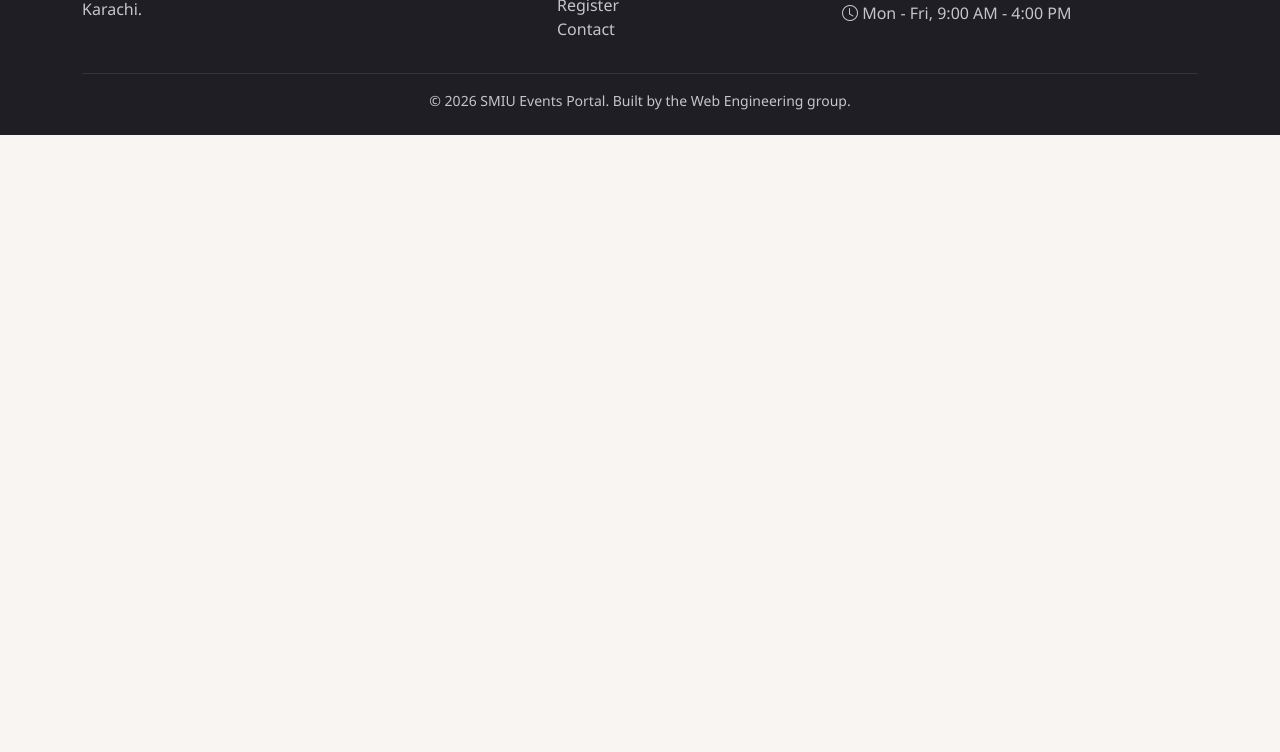
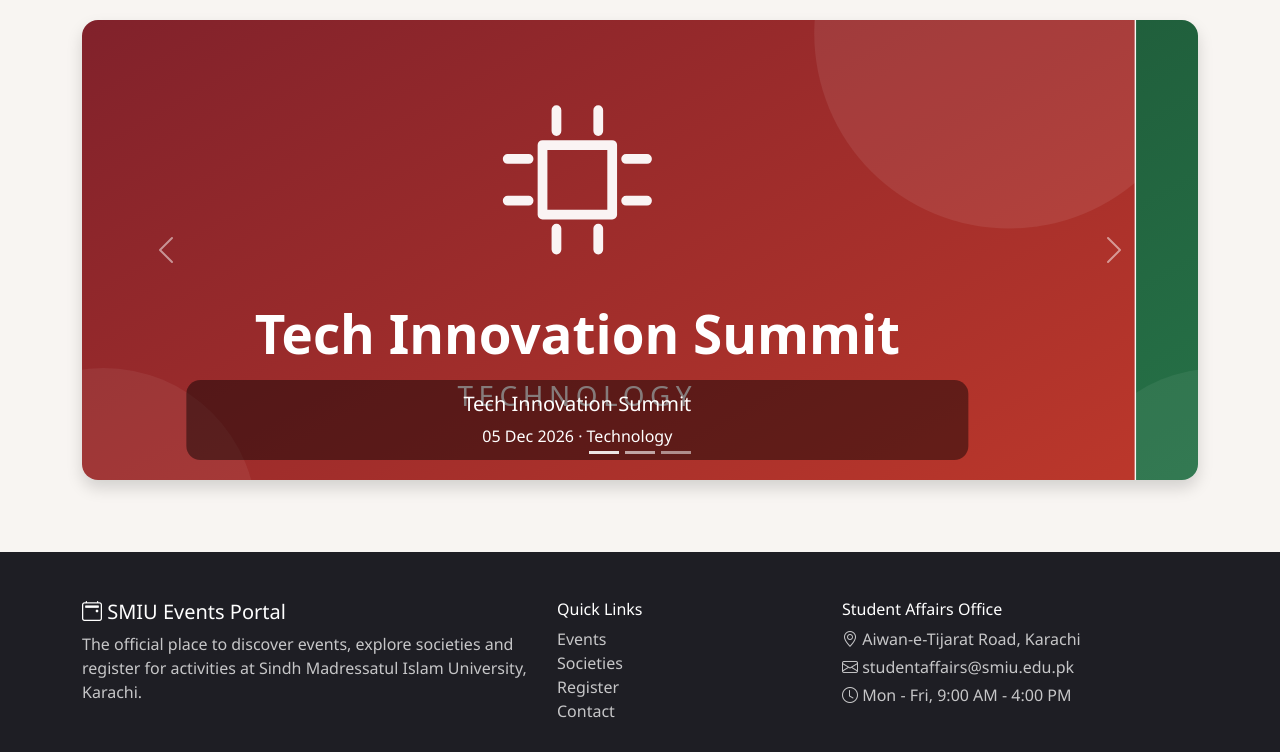
Before and after one commit to hunain0408-cloud/smiu-events-portal-alpha, a plain HTML site: page index.html in a window 1280 px wide. Shown: the part 543-1295 px from the top of the page. Before the commit the page ends 800 px from the top, so only its background shows below. Drawn offline with nearby package versions, Linux system fonts and the light colour scheme.

Commit message:
Add featured events carousel with three event banners

```diff
--- a/css/style.css
+++ b/css/style.css
@@ -119,6 +119,18 @@ body {
   transform: translateY(-2px);
 }
 
+/* ---------- 9. Carousel ---------- */
+.featured-carousel .carousel-item img {
+  max-height: 460px;
+  object-fit: cover;
+}
+
+.featured-carousel .carousel-caption {
+  background-color: rgba(0, 0, 0, 0.45);
+  border-radius: var(--smiu-radius);
+  padding: 0.75rem 1rem;
+}
+
 /* ---------- 11. Footer ---------- */
 .smiu-footer {
   background-color: var(--smiu-dark);
--- a/index.html
+++ b/index.html
@@ -48,6 +48,52 @@
         <a href="register.html" class="btn btn-outline-light btn-lg">Register Now</a>
       </div>
     </section>
+
+    <!-- ===== Featured events carousel ===== -->
+    <section class="section-padding">
+      <div class="container">
+        <h2 class="section-title text-center mb-4">Featured Events</h2>
+        <div id="featuredCarousel" class="carousel slide featured-carousel rounded-4 overflow-hidden shadow"
+             data-bs-ride="carousel">
+          <div class="carousel-indicators">
+          <button type="button" data-bs-target="#featuredCarousel" data-bs-slide-to="0" class="active" aria-current="true" aria-label="Slide 1"></button>
+          <button type="button" data-bs-target="#featuredCarousel" data-bs-slide-to="1" aria-label="Slide 2"></button>
+          <button type="button" data-bs-target="#featuredCarousel" data-bs-slide-to="2" aria-label="Slide 3"></button>
+          </div>
+          <div class="carousel-inner">
+          <div class="carousel-item active">
+            <img src="images/event-tech-summit.svg" class="d-block w-100" alt="Tech Innovation Summit featured event">
+            <div class="carousel-caption d-none d-md-block">
+              <h3 class="h5">Tech Innovation Summit</h3>
+              <p class="mb-0">05 Dec 2026 &middot; Technology</p>
+            </div>
+          </div>
+          <div class="carousel-item">
+            <img src="images/event-sports-gala.svg" class="d-block w-100" alt="Annual Sports Gala featured event">
+            <div class="carousel-caption d-none d-md-block">
+              <h3 class="h5">Annual Sports Gala</h3>
+              <p class="mb-0">08 Dec 2026 &middot; Sports</p>
+            </div>
+          </div>
+          <div class="carousel-item">
+            <img src="images/event-cultural-night.svg" class="d-block w-100" alt="Cultural Night featured event">
+            <div class="carousel-caption d-none d-md-block">
+              <h3 class="h5">Cultural Night</h3>
+              <p class="mb-0">11 Dec 2026 &middot; Culture</p>
+            </div>
+          </div>
+          </div>
+          <button class="carousel-control-prev" type="button" data-bs-target="#featuredCarousel" data-bs-slide="prev">
+            <span class="carousel-control-prev-icon" aria-hidden="true"></span>
+            <span class="visually-hidden">Previous</span>
+          </button>
+          <button class="carousel-control-next" type="button" data-bs-target="#featuredCarousel" data-bs-slide="next">
+            <span class="carousel-control-next-icon" aria-hidden="true"></span>
+            <span class="visually-hidden">Next</span>
+          </button>
+        </div>
+      </div>
+    </section>
   </main>
 
   <!-- ===== Footer ===== -->
```
Also changed, not shown: images/event-cultural-night.svg (added), images/event-sports-gala.svg (added), images/event-tech-summit.svg (added), 1 other file.
